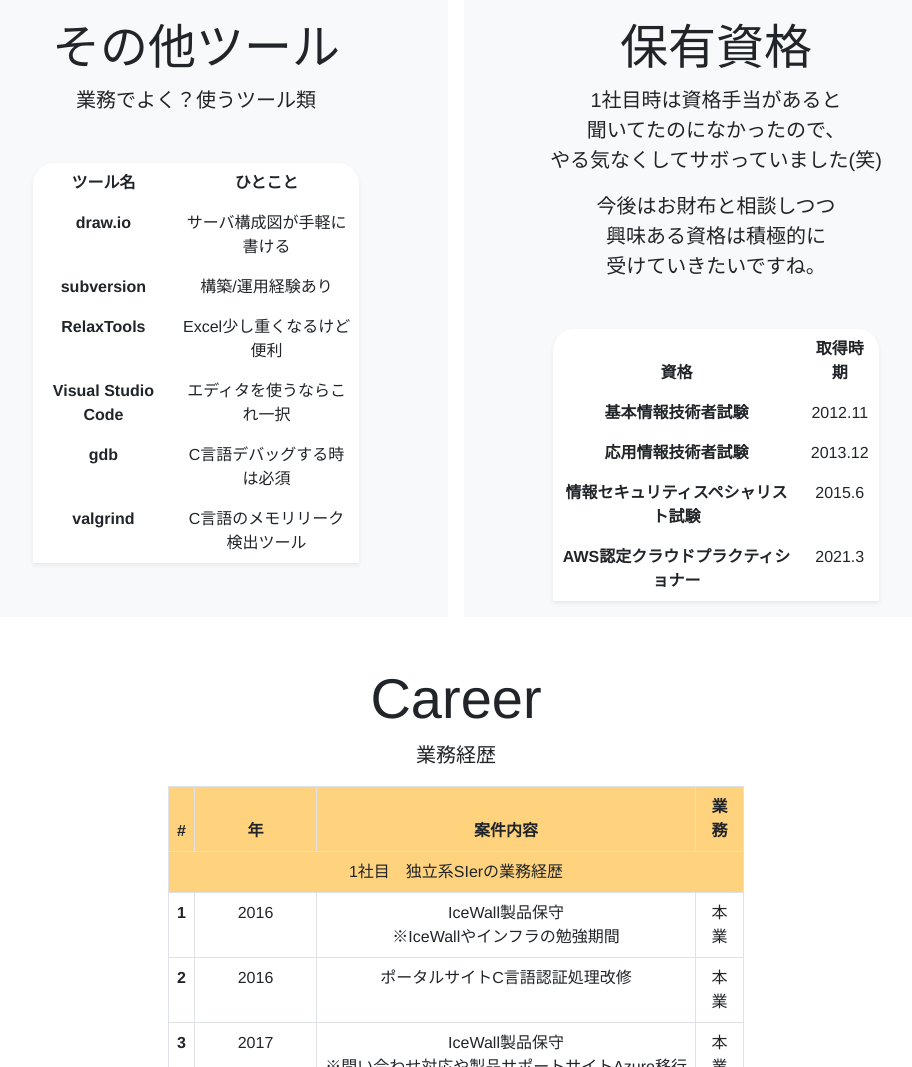
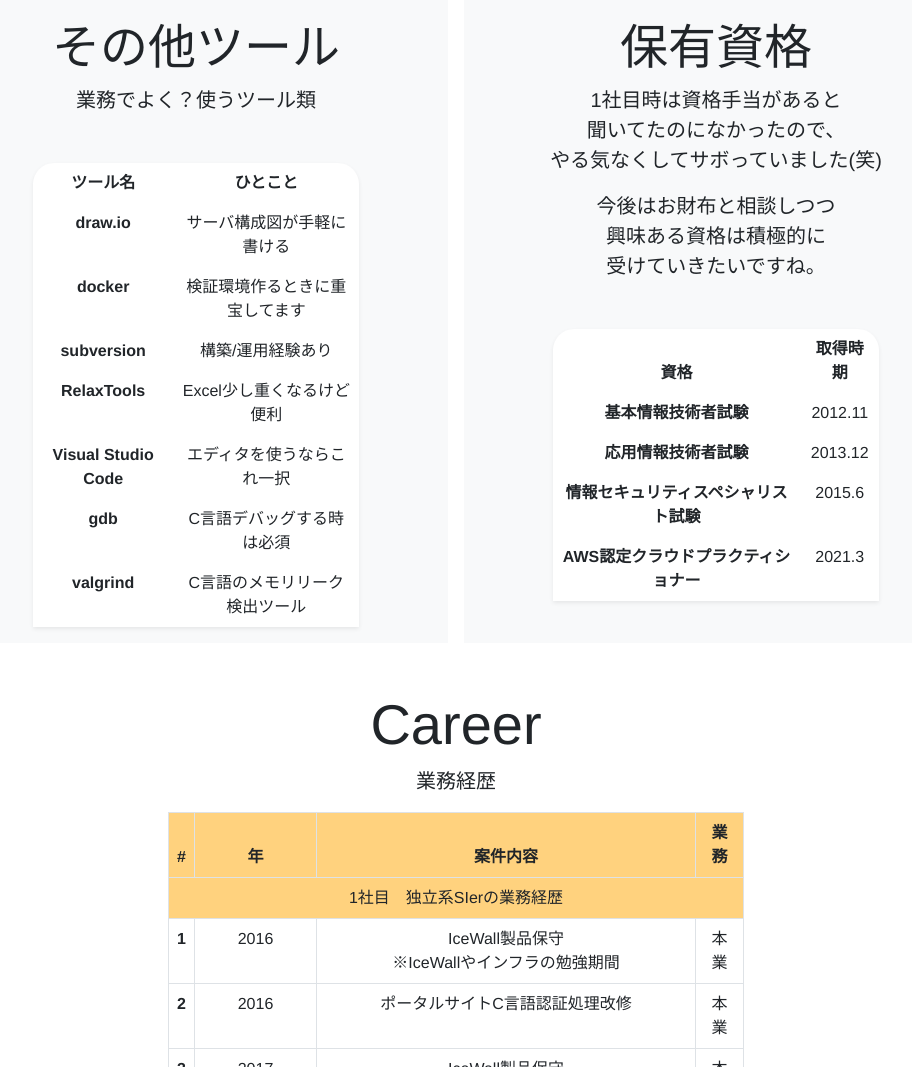
Before and after one commit to KAZU-NYAN222/kazu-nyan222.github.io, a plain HTML site: page index.html in a window 1280 px wide. Shown: the part 3406-4473 px from the top of the page, without its empty margins (184-1096 px from the left). Drawn offline with nearby package versions, Linux system fonts and the light colour scheme.

Commit message:
不足分更新

```diff
--- a/index.html
+++ b/index.html
@@ -353,6 +353,9 @@
                                     <tr>
                                         <th scope="row">draw.io</th>
                                         <td>サーバ構成図が手軽に書ける</td>
+                                    </tr>                               <tr>
+                                        <th scope="row">docker</th>
+                                        <td>検証環境作るときに重宝してます</td>
                                     </tr>
                                     <tr>
                                         <th scope="row">subversion</th>
```
